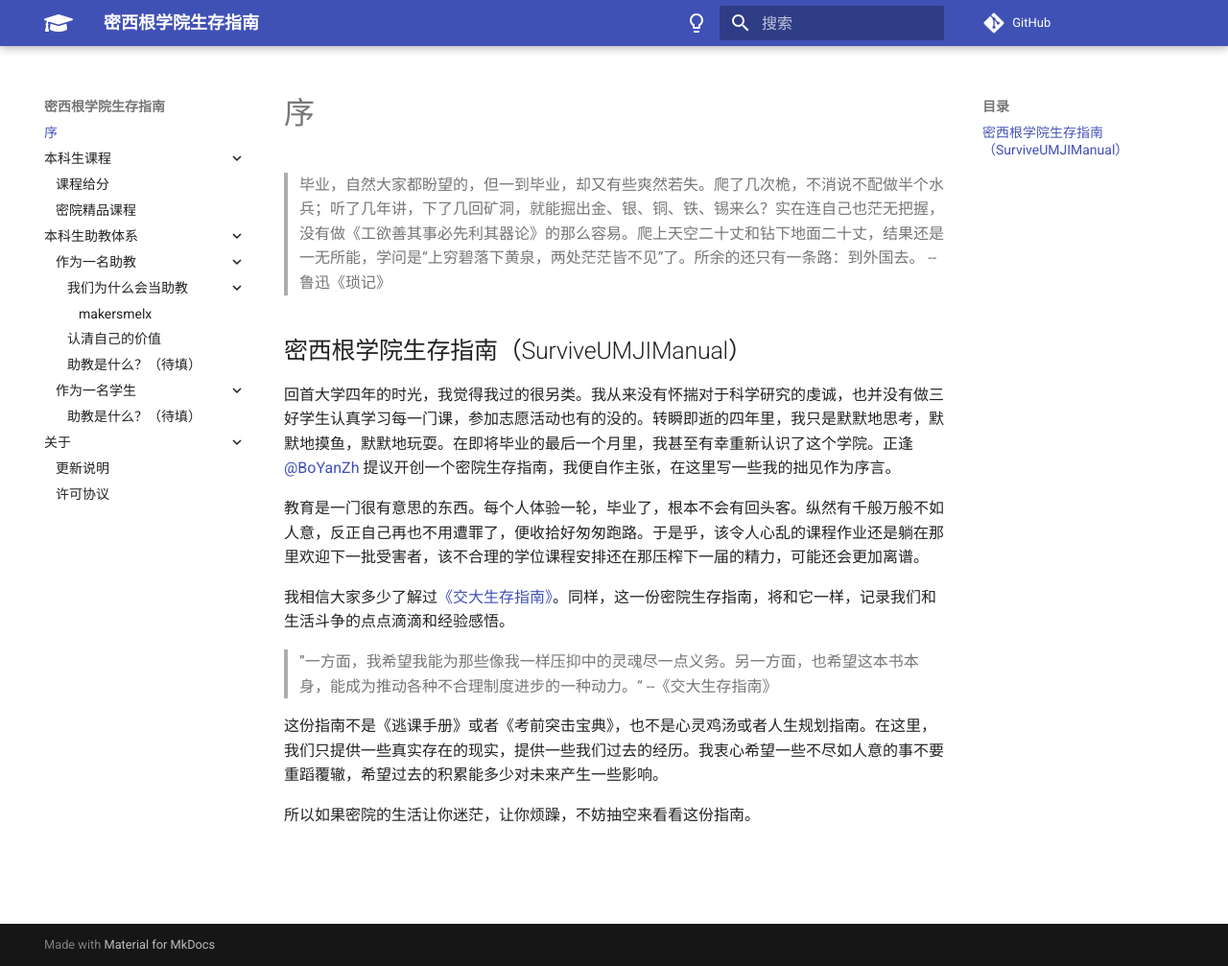
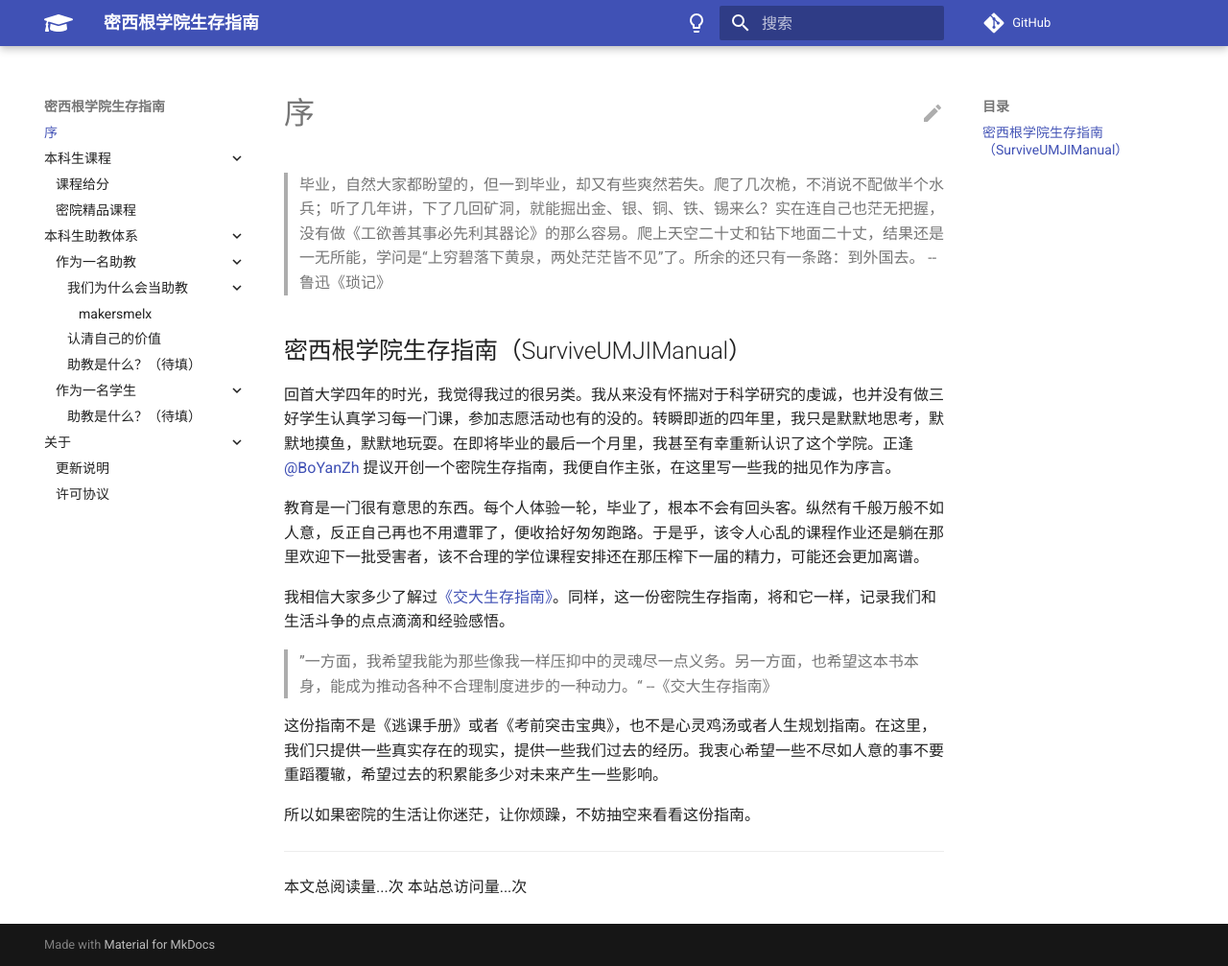
Before and after one commit to SurviveUMJI/SurviveUMJIManual, an MkDocs documentation site: the page built from docs/index.md, in a window 1280 px wide and 1007 px high. Shown: the whole window at 96% size. Built offline with MkDocs 1.6.1 and Material for MkDocs 9.7.7, drawn with Linux system fonts in a browser that asks for light colours; comment, search, counter and statistics services are not loaded.

Commit message:
feat: add pv statistic

```diff
--- a/mkdocs.yml
+++ b/mkdocs.yml
@@ -25,8 +25,11 @@
       toggle:
         icon: material/lightbulb
         name: Switch to light mode
+  custom_dir: overrides
 extra:
   disqus: surviveumjimanual
+extra_javascript:
+    - '//busuanzi.ibruce.info/busuanzi/2.3/busuanzi.pure.mini.js'
 nav:
   - index.md
   - 本科生课程:
--- /dev/null
+++ b/overrides/main.html
@@ -0,0 +1,23 @@
+{% extends "base.html" %}
+
+{% block content %}
+  {% if page.edit_url %}
+    <a href="{{ page.edit_url }}" title="{{ lang.t('edit.link.title') }}" class="md-content__button md-icon">
+        {% include ".icons/material/pencil.svg" %}
+    </a>
+  {% endif %}
+  {% if not "\x3ch1" in page.content %}
+    <h1>{{ page.title | d(config.site_name, true)}}</h1>
+  {% endif %}
+  {{ page.content }}
+  <hr />
+  <span id="busuanzi_container_page_pv">本文总阅读量<span id="busuanzi_value_page_pv">...</span>次</span>
+  <span id="busuanzi_container_site_pv">本站总访问量<span id="busuanzi_value_site_pv">...</span>次</span>
+  {% if page and page.meta %}
+    {% if page.meta.git_revision_date_localized or
+            page.meta.revision_date
+    %}
+        {% include "partials/source-file.html" %}
+    {% endif %}
+  {% endif %}
+{% endblock %}
```
